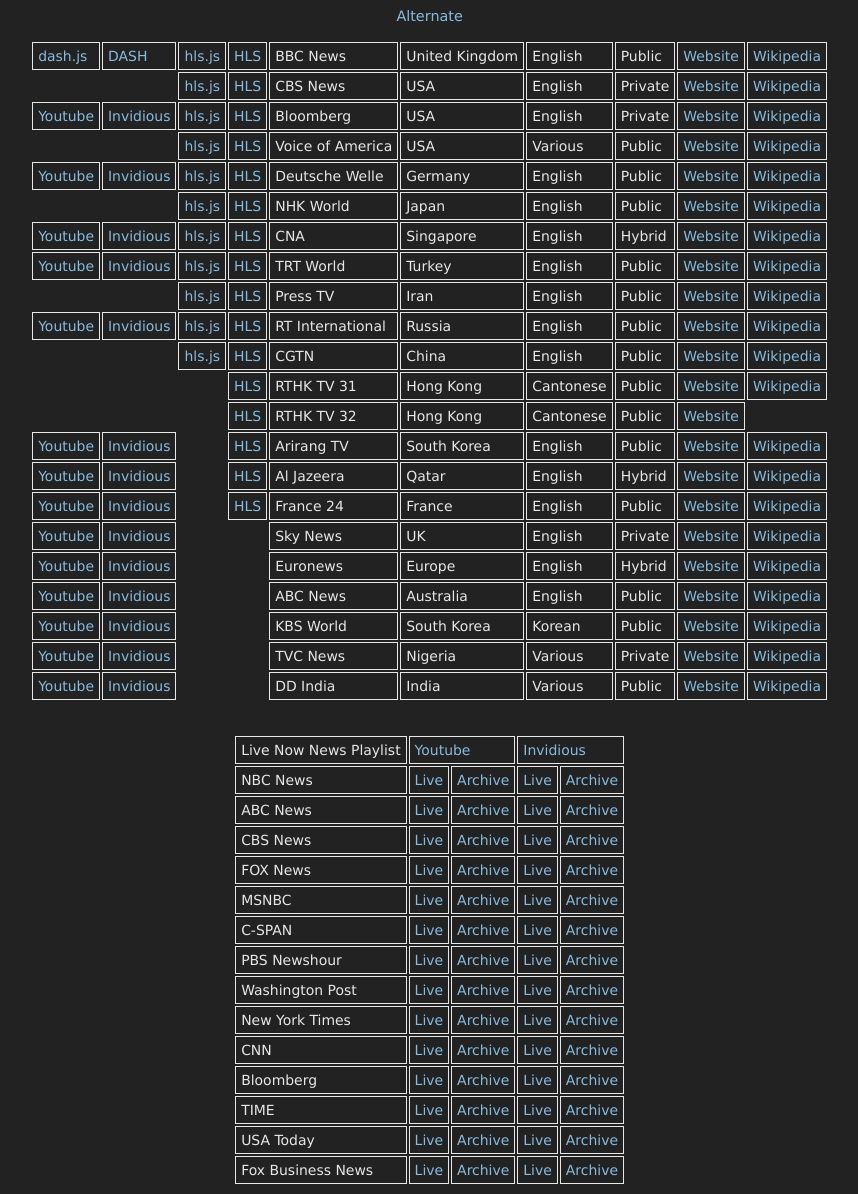
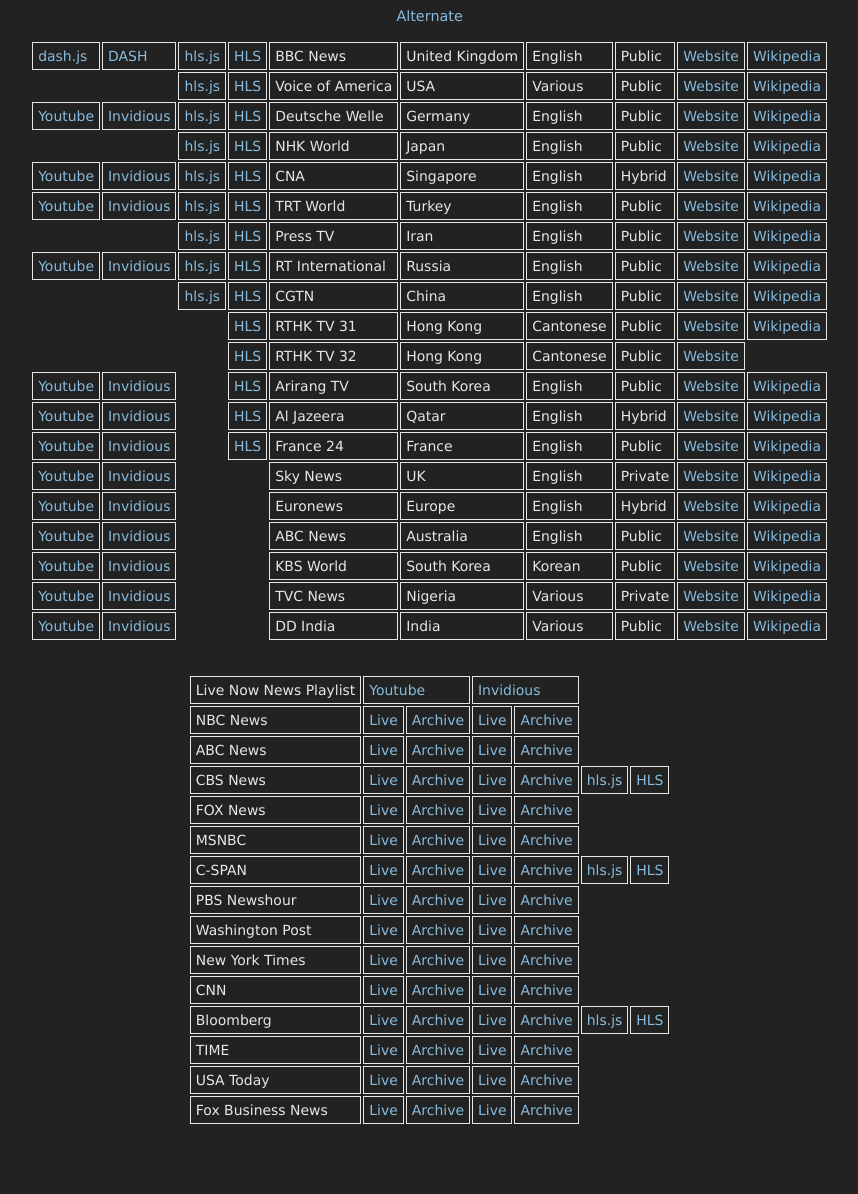
Before and after one commit to danburd/danburd.github.io, a Jekyll site: the page tvnews.html, which Jekyll copies as it is, in a window 1280 px wide. Shown: the whole page, without its empty margins (212-1070 px from the left). Built offline with Jekyll 4.4.1, drawn with Linux system fonts in a browser that asks for light colours; after the commit the page ends 1134 px from its top, so only the background shows below that.

Commit message:
Moved CBS and Bloomberg to the bottom

```diff
--- a/tvnews.html
+++ b/tvnews.html
@@ -19,30 +19,6 @@
     <td>Public</td>
     <td><a href="https://www.bbc.com/news">Website</a></td>
     <td><a href="https://en.wikipedia.org/wiki/BBC_News_(TV_channel)">Wikipedia</a></td>
-  </tr>
-  <tr>
-    <td></td>
-    <td></td>
-    <td><a href="/hlsjsvideo.html?stream=https://cbsnewshd-lh.akamaihd.net/i/CBSNHD_7@199302/master.m3u8">hls.js</a></td>
-    <td><a href="https://cbsnewshd-lh.akamaihd.net/i/CBSNHD_7@199302/master.m3u8">HLS</a></td>
-    <td>CBS News</td>
-    <td>USA</td>
-    <td>English</td>
-    <td>Private</td>
-    <td><a href="https://www.cbsnews.com/live/">Website</a></td>
-    <td><a href="https://en.wikipedia.org/wiki/CBSN">Wikipedia</a></td>
-  </tr>
-  <tr>
-    <td><a href="https://www.youtube.com/channel/UCUMZ7gohGI9HcU9VNsr2FJQ/live">Youtube</a></td>
-    <td><a href="https://invidio.us/channel/UCUMZ7gohGI9HcU9VNsr2FJQ/live">Invidious</a></td>
-    <td><a href="/hlsjsvideo.html?stream=https://liveproduseast.global.ssl.fastly.net/btv/desktop/us_live.m3u8">hls.js</a></td>
-    <td><a href="https://liveproduseast.global.ssl.fastly.net/btv/desktop/us_live.m3u8">HLS</a></td>
-    <td>Bloomberg</td>
-    <td>USA</td>
-    <td>English</td>
-    <td>Private</td>
-    <td><a href="https://www.bloomberg.com/live">Website</a></td>
-    <td><a href="https://en.wikipedia.org/wiki/Bloomberg_Television">Wikipedia</a></td>
   </tr>
   <tr>
     <td></td>
@@ -317,6 +293,8 @@
     <td><a href="https://www.youtube.com/c/CBSNews">Archive</a></td>
     <td><a href="https://invidio.us/channel/UC8p1vwvWtl6T73JiExfWs1g/live">Live</a></td>
     <td><a href="https://invidio.us/channel/UC8p1vwvWtl6T73JiExfWs1g">Archive</a></td>
+    <td><a href="/hlsjsvideo.html?stream=https://cbsnewshd-lh.akamaihd.net/i/CBSNHD_7@199302/master.m3u8">hls.js</a></td>
+    <td><a href="https://cbsnewshd-lh.akamaihd.net/i/CBSNHD_7@199302/master.m3u8">HLS</a></td>
   </tr>
   <tr>
     <td>FOX News</td>
@@ -338,6 +316,8 @@
     <td><a href="https://www.youtube.com/c/cspan">Archive</a></td>
     <td><a href="https://invidio.us/channel/UCb--64Gl51jIEVE-GLDAVTg/live">Live</a></td>
     <td><a href="https://invidio.us/channel/UCb--64Gl51jIEVE-GLDAVTg">Archive</a></td>
+    <td><a href="/hlsjsvideo.html?stream=https://skystreams-lh.akamaihd.net/i/SkyC1_1@500806/master.m3u8">hls.js</a></td>
+    <td><a href="https://skystreams-lh.akamaihd.net/i/SkyC1_1@500806/master.m3u8">HLS</a></td>
   </tr>
   <tr>
     <td>PBS Newshour</td>
@@ -373,6 +353,8 @@
     <td><a href="https://www.youtube.com/channel/UCUMZ7gohGI9HcU9VNsr2FJQ">Archive</a></td>
     <td><a href="https://invidio.us/channel/UCUMZ7gohGI9HcU9VNsr2FJQ/live">Live</a></td>
     <td><a href="https://invidio.us/channel/UCUMZ7gohGI9HcU9VNsr2FJQ">Archive</a></td>
+    <td><a href="/hlsjsvideo.html?stream=https://liveproduseast.akamaized.net/btv/desktop/us_live.m3u8">hls.js</a></td>
+    <td><a href="https://liveproduseast.akamaized.net/btv/desktop/us_live.m3u8">HLS</a></td>
   </tr>
   <tr>
     <td>TIME</td>
```
